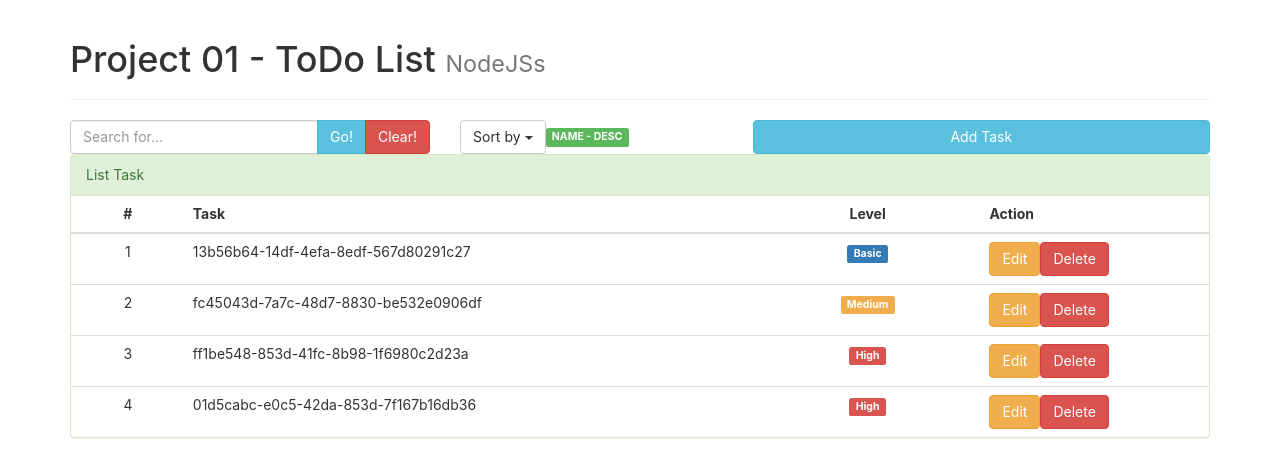
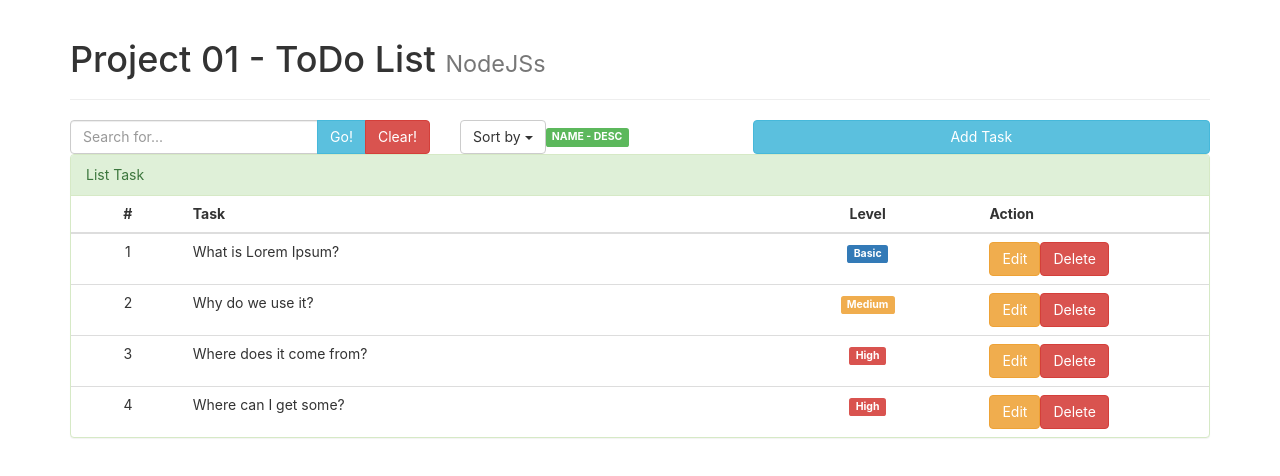
Before and after one commit to DevYolo9x/React-Todo, a React (Create React App) app: page / in a window 1280 px wide. Shown: the top 476 px of the page. Built offline with nearby package versions, Linux system fonts and the light colour scheme.

Commit message:
xong phan hien thi danh sach cac item

```diff
--- a/package.json
+++ b/package.json
@@ -4,6 +4,7 @@
   "private": true,
   "dependencies": {
     "cra-template": "1.2.0",
+    "lodash": "^4.17.21",
     "react": "^18.3.1",
     "react-dom": "^18.3.1",
     "react-scripts": "5.0.1",
--- a/src/App.js
+++ b/src/App.js
@@ -1,15 +1,32 @@
-import React, { useState } from 'react';
+import React, { useState, useEffect } from 'react';
 import Title from './components/Title';
 import Control from './components/Control';
 import Form from './components/Form';
 import List from './components/List';
-
+import Task from './mocks/Task';
+import {filter, includes} from 'lodash';
 
 function App() {
 
   const [isShowForm, setIsShowForm] = useState(false);
   const [searchForm, setSearchForm] = useState('');
+  let itemOrigin = [];
+  const [strSearch, setStrSearch] = useState('');
   let elForm = null;
+
+  itemOrigin = filter(Task, function(item) {
+    return includes(item.name, strSearch);
+  });
+
+  // if( strSearch.length > 0 ) {
+  //   Task.forEach((item) => {
+  //     if( item.name.indexOf(strSearch) !== -1 ){
+  //       itemOrigin.push(item);
+  //     }
+  //   });
+  // } else {
+  //   itemOrigin = Task;
+  // }
 
   function handleToggleForm(){
     setIsShowForm(!isShowForm);
@@ -19,22 +36,27 @@ function App() {
     setIsShowForm(false);
   }
 
-  function handleSearchForm() {
-    console.log(123);
+  function handleGoSearchForm(value) {
+    setStrSearch(value);
+    console.log(strSearch);
   }
+
+  useEffect(() => {
+  }, [strSearch]);
 
   if( isShowForm ) {
     elForm = <Form onclickCloseForm={handleCloseForm} />
   }
 
   return (
+
     <div className="container">
       {/* TITLE : START */}
       <Title />
       {/* TITLE : END */}
       {/* CONTROL (SEARCH + SORT + ADD) : START */}
       <Control
-        onclickSearchForm={handleSearchForm}
+        onclickSearchForm={handleGoSearchForm}
         onclickToggleForm={handleToggleForm}
         isShowForm={isShowForm}
       />
@@ -43,7 +65,7 @@ function App() {
       {elForm}
       {/* FORM : END */}
       {/* LIST : START */}
-      <List />
+      <List items={itemOrigin} />
     </div>
   );
 }
--- a/src/components/Control.js
+++ b/src/components/Control.js
@@ -7,7 +7,7 @@ function Control(props) {
   const task_name = useRef(null);
   const task_level = useRef(null);
 
-  const {isShowForm} = props;
+  const {isShowForm, onclickSearchForm} = props;
 
   let buttonForm = <button type="button" onClick={handleShowForm} className="btn btn-info btn-block"> Add Task </button>
   if( isShowForm === true ) {
@@ -23,7 +23,7 @@ function Control(props) {
   return (
     <div className="row">
 
-      <Search />
+      <Search onclickSearchForm={onclickSearchForm} />
       {/* SORT : START */}
       <div className="col-xs-3 col-sm-3 col-md-3 col-lg-3">
         <div className="dropdown">
--- a/src/components/List.js
+++ b/src/components/List.js
@@ -1,10 +1,9 @@
 import React from 'react';
 import Item from './Item';
-import Task from '../mocks/Task';
 
 function List(props) {
   const listItem = props.items;
-  const itemPage = Task.map((item, index) =>
+  const itemPage = listItem.map((item, index) =>
     <Item key={index} data={item} index={index}/>
   )
   return (
--- a/src/components/Search.js
+++ b/src/components/Search.js
@@ -1,12 +1,13 @@
-import React, { useRef, useState } from 'react';
+import React, { useRef, useState, useEffect } from 'react';
 
-function Search() {
+function Search(props) {
   const searchInput = useRef(null);
   const [strSearch, setStrSearch] = useState('');
 
+  let {onclickSearchForm} = props;
+
   function handleSearch() {
-    console.log(searchInput.current.value);
-    console.log(strSearch);
+    onclickSearchForm(searchInput.current.value);
   }
 
   function handleChange(event) {
@@ -15,6 +16,7 @@ function Search() {
 
   function handleClear() {
     setStrSearch('');
+    onclickSearchForm('');
     if (searchInput.current) {
       searchInput.current.value = '';
     }
--- a/src/mocks/Task.js
+++ b/src/mocks/Task.js
@@ -1,23 +1,23 @@
 import { v4 as uuidv4 } from 'uuid';
 let items = [
     {
-        id: 1,
-        name: uuidv4(),
+        id: uuidv4(),
+        name: 'What is Lorem Ipsum?',
         level: 0
     },
     {
-        id: 2,
-        name: uuidv4(),
+        id: uuidv4(),
+        name: 'Why do we use it?',
         level: 1
     },
     {
-        id: 3,
-        name: uuidv4(),
+        id: uuidv4(),
+        name: 'Where does it come from?',
         level: 2
     },
     {
-        id: 4,
-        name: uuidv4(),
+        id: uuidv4(),
+        name: 'Where can I get some?',
         level: 2
     }
 ]
```
Also changed, not shown: note.txt, 1 other file (tests, documents, lock files or other folders).
